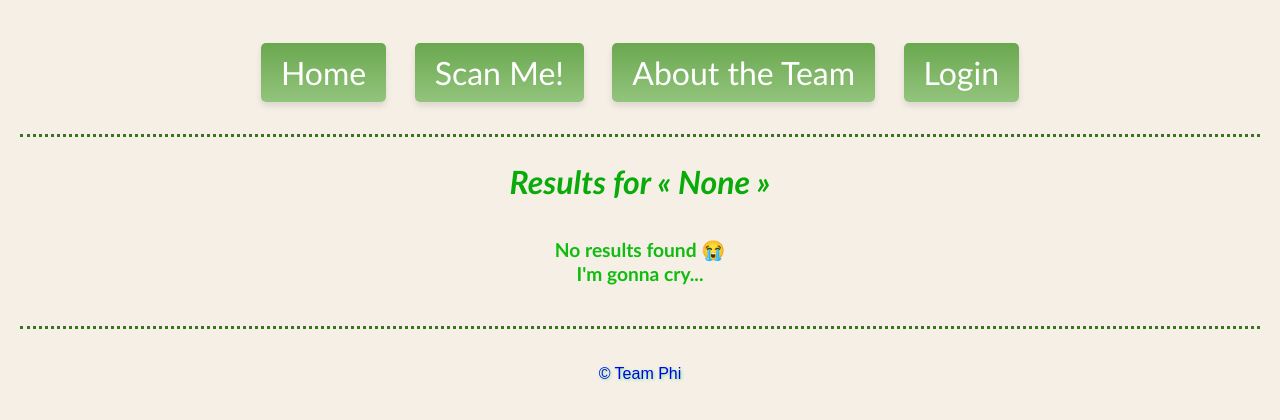
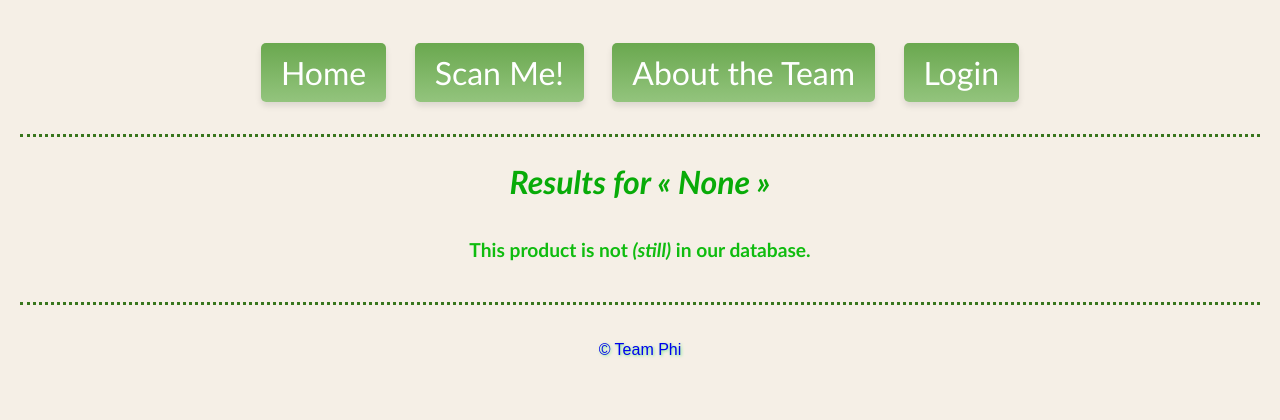
Before and after one commit to Phi-project3/finalproject, a Flask app: page /search in a window 1280 px wide. Shown: the part 265-685 px from the top of the page. Run offline with Flask 3, Linux system fonts and the light colour scheme; data that the repository does not hold is empty.

Commit message:
The no-result else statement

```diff
--- a/templates/search.html
+++ b/templates/search.html
@@ -34,7 +34,7 @@
 
                 {% else %}
 
-                        <h2 id="no_results">No results found 😭 <br> I'm gonna cry...</h2>
+                        <h2 id="no_results">This product is not <i>(still)</i> in our database.</h2>
 
                 {% endif %}
             </div>
```
